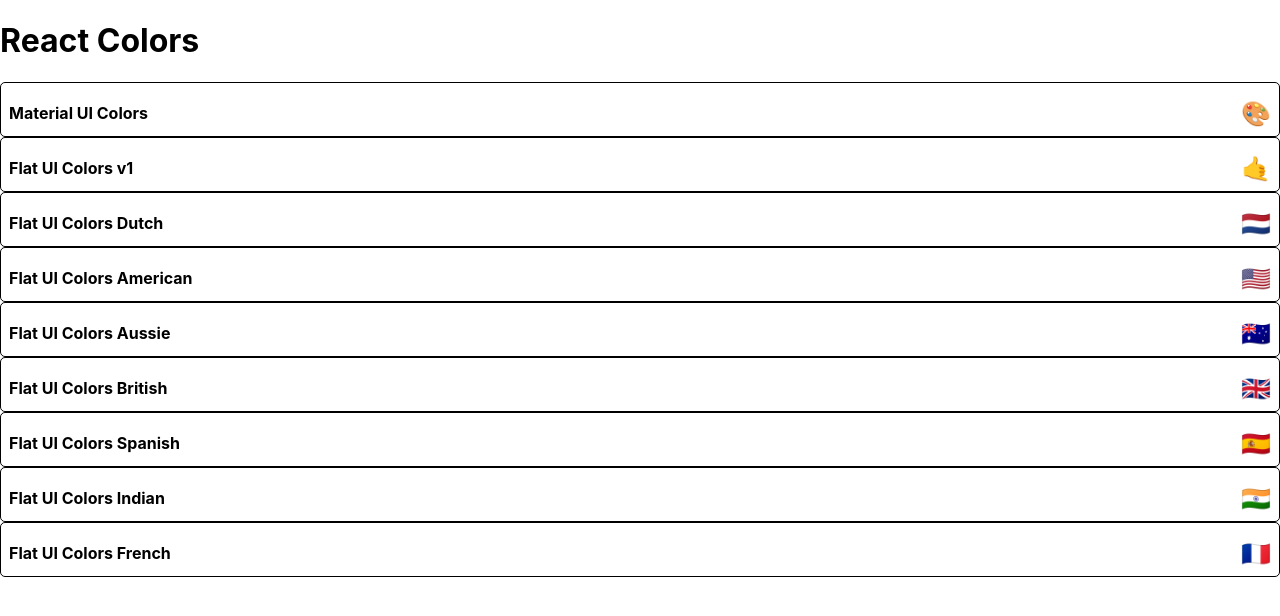
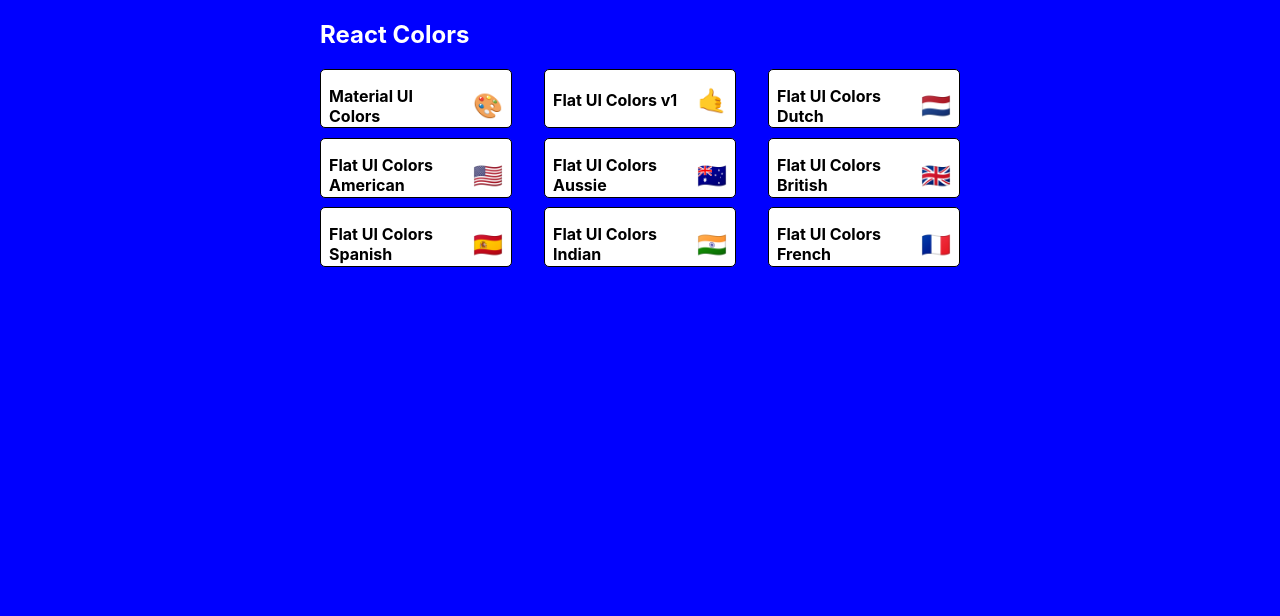
Before and after one commit to MichaelOgunsanmi/reactColorPalette, a React (Create React App) app: page / in a window 1280 px wide. Shown: the top 616 px of the page. Built offline with nearby package versions, Linux system fonts and the light colour scheme.

Commit message:
Refactored the structure of the paletteList component and added styling

```diff
--- a/src/PaletteList.js
+++ b/src/PaletteList.js
@@ -1,22 +1,61 @@
 import React from 'react';
 
 import {Link} from "react-router-dom";
+import {withStyles} from "@material-ui/styles";
+
 import MiniPalette from "./MiniPalette";
 
 
+const styles = {
+    root: {
+        backgroundColor: "blue",
+        height: "100vh",
+        display: "flex",
+        alignItems: "flex-start",
+        justifyContent: "center"
+    },
+    container: {
+        width: "50%",
+        display: "flex",
+        alignItems: "flex-start",
+        flexDirection: "column",
+        flexWrap: "wrap"
+    },
+    nav: {
+        display: "flex",
+        width: "100%",
+        justifyContent: "space-between",
+        color: "white"
+    },
+    palettes: {
+        boxSizing: "border-box",
+        width: "100%",
+        display: "grid",
+        gridTemplateColumns: "repeat(3, 30%)",
+        gridGap: "5%"
+    }
+};
+
+
 const PaletteList = (props) => {
-    const {palettes} = props;
+    const {classes, palettes} = props;
 
     const paletteList = palettes.map( palette => <MiniPalette {...palette}/>);
 
     // const helper = <h4><Link to={`/palette/${palette.id}`}>{palette.paletteName}</Link> </h4>;
 
     return (
-        <div>
-            <h1>React Colors</h1>
-            {paletteList}
+        <div className={classes.root}>
+            <div className={classes.container}>
+                <nav className={classes.nav}>
+                    <h1>React Colors</h1>
+                </nav>
+                <div className={classes.palettes}>
+                    {paletteList}
+                </div>
+            </div>
         </div>
     );
 };
 
-export default PaletteList;
+export default withStyles(styles)(PaletteList);
```
